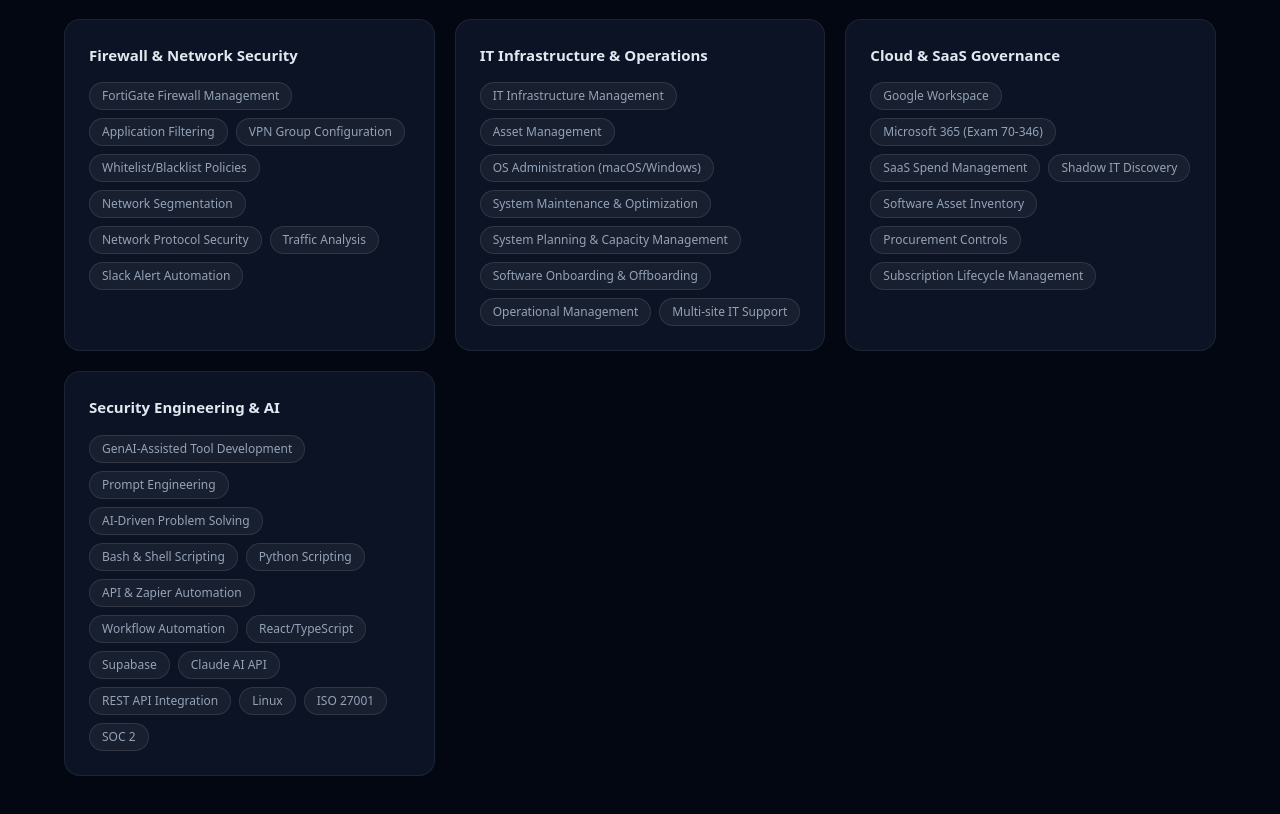
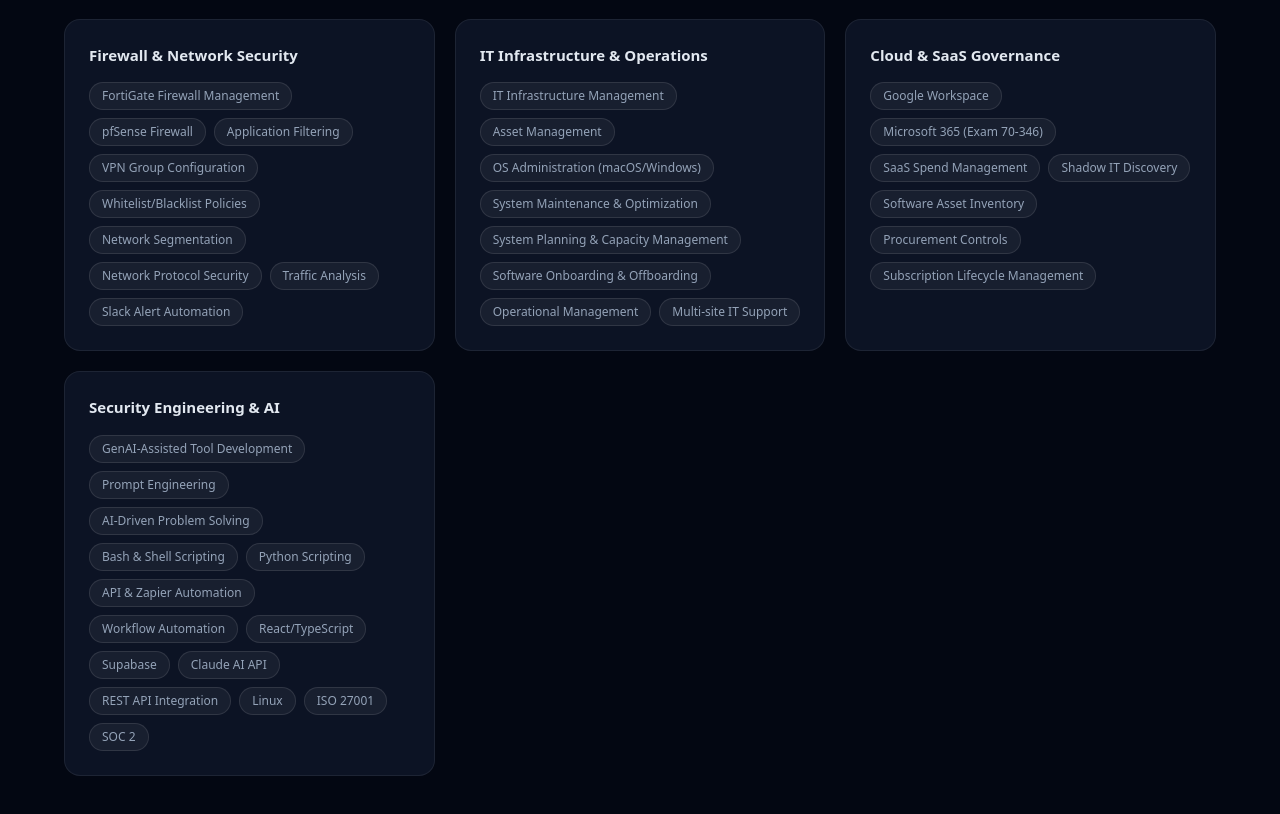
Before and after one commit to Taranitony/tarani_resume, a React (Vite) app: page / in a window 1280 px wide. Shown: the part 1301-2115 px from the top of the page. Built offline with nearby package versions, Linux system fonts and the light colour scheme; no server answers.

Commit message:
feat: add pfSense to technical skills firewall section

```diff
--- a/src/data/resume.ts
+++ b/src/data/resume.ts
@@ -27,7 +27,7 @@
   },
   {
     category: 'Firewall & Network Security',
-    items: ['FortiGate Firewall Management', 'Application Filtering', 'VPN Group Configuration', 'Whitelist/Blacklist Policies', 'Network Segmentation', 'Network Protocol Security', 'Traffic Analysis', 'Slack Alert Automation'],
+    items: ['FortiGate Firewall Management', 'pfSense Firewall', 'Application Filtering', 'VPN Group Configuration', 'Whitelist/Blacklist Policies', 'Network Segmentation', 'Network Protocol Security', 'Traffic Analysis', 'Slack Alert Automation'],
   },
   {
     category: 'IT Infrastructure & Operations',
```
